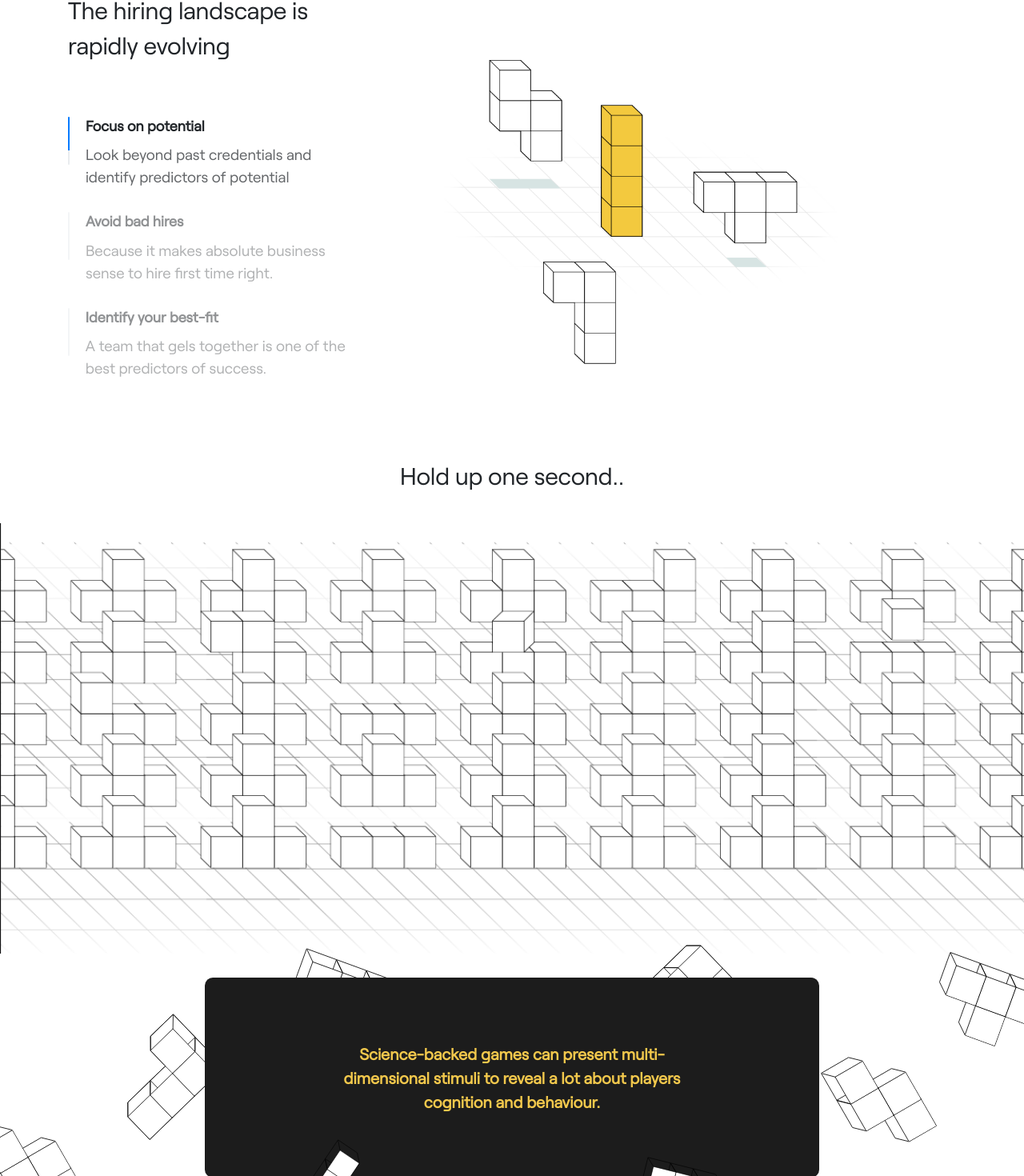
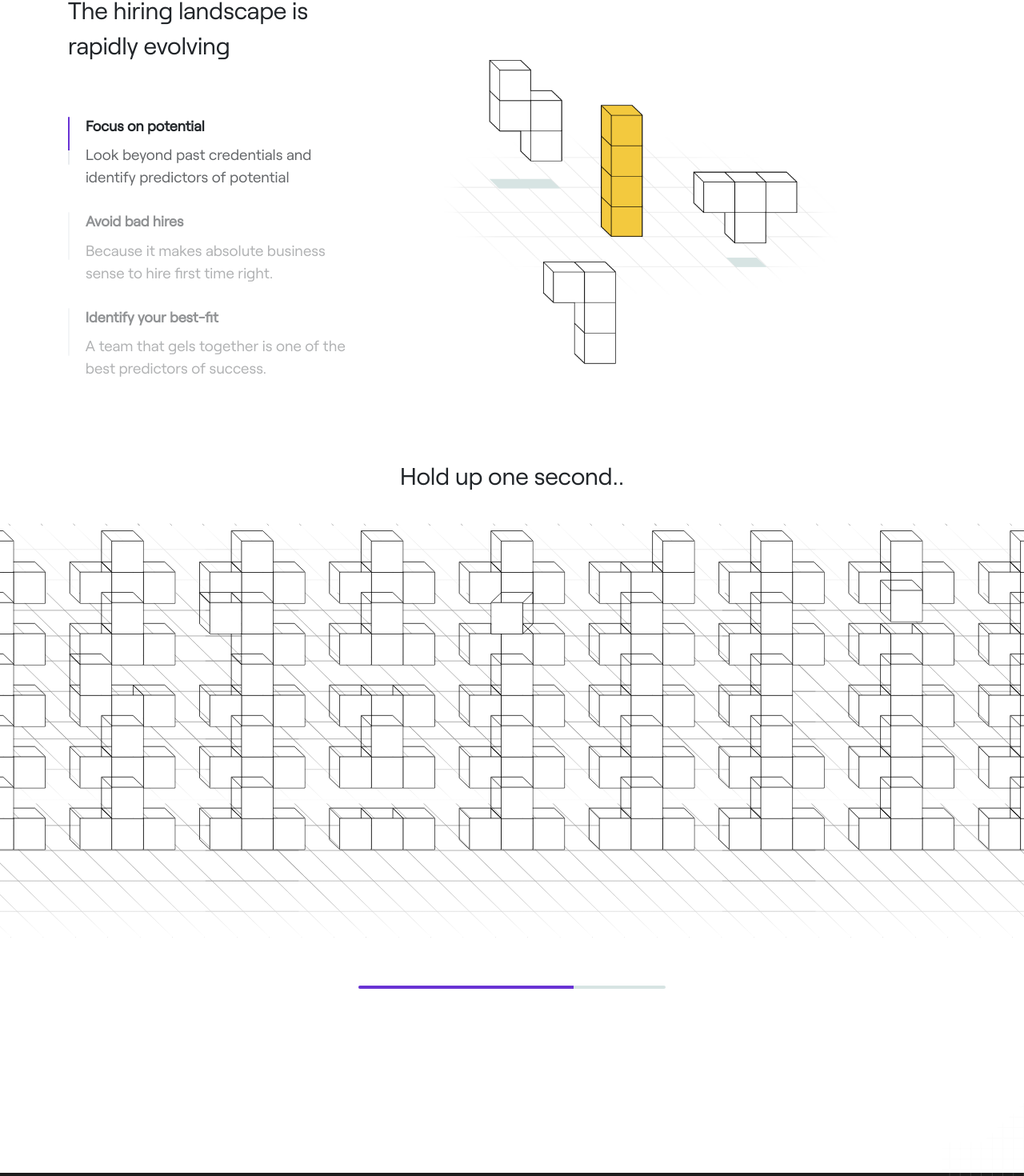
Before and after one commit to SachinSharma2018/unberry, a React (Create React App) app: page / in a window 1280 px wide. Shown: the part 809-2279 px from the top of the page at 80% size. Built offline with nearby package versions, Linux system fonts and the light colour scheme.

Commit message:
ADD: progress bar UI

```diff
--- a/src/components/home/heroSection/index.js
+++ b/src/components/home/heroSection/index.js
@@ -1,5 +1,5 @@
 import downArrow from "../../../assets/images/down-arrow.svg";
-import heroImage from "../../../assets/images/hero-image.svg";
+import heroImage from "../../../assets/images/hero-image.png";
 
 import "./styles.scss";
 
--- a/src/components/home/holdupSection/index.js
+++ b/src/components/home/holdupSection/index.js
@@ -1,5 +1,6 @@
-import test3 from "../../../assets/images/test3.png";
+import test3 from "../../../assets/images/big-grid.svg";
 import shape1 from "../../../assets/images/shapes/g1.svg";
+import HorizontalProgress from "../../horizontalProgress";
 
 import "./styles.scss";
 
@@ -17,14 +18,18 @@ function HoldupSection() {
         <img src={test3} />
       </div>
 
-      <div className="content-section">
+      <div>
+        <HorizontalProgress width="70" />
+      </div>
+
+      {/* <div className="content-section">
         <div className="science-box">
           Science-backed games can present multi-dimensional stimuli to reveal a
           lot about players cognition and behaviour.
         </div>
 
-        <img src={shape1} className="img-style"/>
-      </div>
+        <img src={shape1} className="img-style" />
+      </div> */}
     </section>
   );
 }
--- a/src/components/home/holdupSection/styles.scss
+++ b/src/components/home/holdupSection/styles.scss
@@ -66,4 +66,9 @@
       z-index: 2;
     }
   }
+
+  .progress-bar-horizontal {
+    max-width: 30%;
+    margin: 60px auto 80px;
+  }
 }
--- a/src/components/home/rapidlyEvolving/index.js
+++ b/src/components/home/rapidlyEvolving/index.js
@@ -1,6 +1,6 @@
 import downArrow from "../../../assets/images/down-arrow.svg";
 import imgTest from "../../../assets/images/test2.png";
-import LineBar from "../../lineBar";
+import VerticalProgress from "../../verticalProgress";
 
 import "./styles.scss";
 
@@ -17,7 +17,7 @@ function RapidlyEvolving() {
           <div className="col-sm-6">
             <div className="timeline-style">
               <div className="timeline-item timeline-active">
-              <LineBar number="70"/>
+              <VerticalProgress number="70"/>
                 <div className="content">
                   <h4 className="title4"> Focus on potential</h4>
                   <div className="description o-7">
@@ -28,7 +28,7 @@ function RapidlyEvolving() {
               </div>
 
               <div className="timeline-item">
-              <LineBar number="0"/>
+              <VerticalProgress number="0"/>
                 <div className="content">
                   <h4 className="title4"> Avoid bad hires</h4>
                   <div className="description o-7">
@@ -39,7 +39,7 @@ function RapidlyEvolving() {
               </div>
 
               <div className="timeline-item">
-              <LineBar number="0"/>
+              <VerticalProgress number="0"/>
                 <div className="content">
                   <h4 className="title4"> Identify your best-fit</h4>
                   <div className="description o-7">
--- /dev/null
+++ b/src/components/horizontalProgress/index.js
@@ -0,0 +1,19 @@
+// styles
+import "./styles.scss";
+
+function HorizontalProgress(props) {
+  return (
+    <div class="progress progress-bar-horizontal">
+      <div
+        class="progress-bar"
+        role="progressbar"
+        aria-valuenow={props.width}
+        aria-valuemin="0"
+        aria-valuemax="100"
+        style={{width: `${props.width}%`}}
+      />
+    </div>
+  );
+}
+
+export default HorizontalProgress;
--- /dev/null
+++ b/src/components/horizontalProgress/styles.scss
@@ -0,0 +1,14 @@
+// Styles
+@import "../../styles/variables/colors";
+@import "../../styles/variables/mixins";
+
+.progress-bar-horizontal {
+  height: 4px;
+  background: #D7E4E3;
+  border-radius: 4px;
+
+  .progress-bar {
+    background: $theme-purple;
+    transition: height 0.6s ease;
+  }
+}
--- a/src/components/topHeader/styles.scss
+++ b/src/components/topHeader/styles.scss
@@ -5,7 +5,7 @@
 .top-header-style {
 
   .logo {
-    width: 140px;
+    width: 170px;
   }
   .btn {
     text-transform: uppercase;
--- a/src/components/lineBar/index.js
+++ b/src/components/verticalProgress/index.js
@@ -1,13 +1,13 @@
 // styles
 import "./styles.scss";
 
-function LineBar(props) {
+function VerticalProgress(props) {
   return (
     <div class="progress progress-bar-vertical">
       <div
         class="progress-bar"
         role="progressbar"
-        aria-valuenow="30"
+        aria-valuenow={props.number}
         aria-valuemin="0"
         aria-valuemax="100"
         style={{height: `${props.number}%`}}
@@ -16,4 +16,4 @@ function LineBar(props) {
   );
 }
 
-export default LineBar;
+export default VerticalProgress;
--- a/src/components/lineBar/styles.scss
+++ b/src/components/verticalProgress/styles.scss
@@ -14,5 +14,6 @@
    width: 100%;
    height: 0;
    transition: height 0.6s ease;
+   background: $theme-purple;
   }
 }
--- a/src/styles/variables/_colors.scss
+++ b/src/styles/variables/_colors.scss
@@ -33,7 +33,7 @@ $theme-success: #037e56;
 $theme-info: #9c6dff;
 $theme-warning: #ff8238;
 $theme-green : #0a7276;
-$theme-purple: #592b88;
+$theme-purple: #6933d4;
 $theme-warning-light: #fef6e0;
 $theme-danger: #e24c4b;
 $theme-yellow: #ea9d04;
```
Also changed, not shown: src/assets/images/big-grid.svg (added), src/assets/images/hero-image.png (added).
